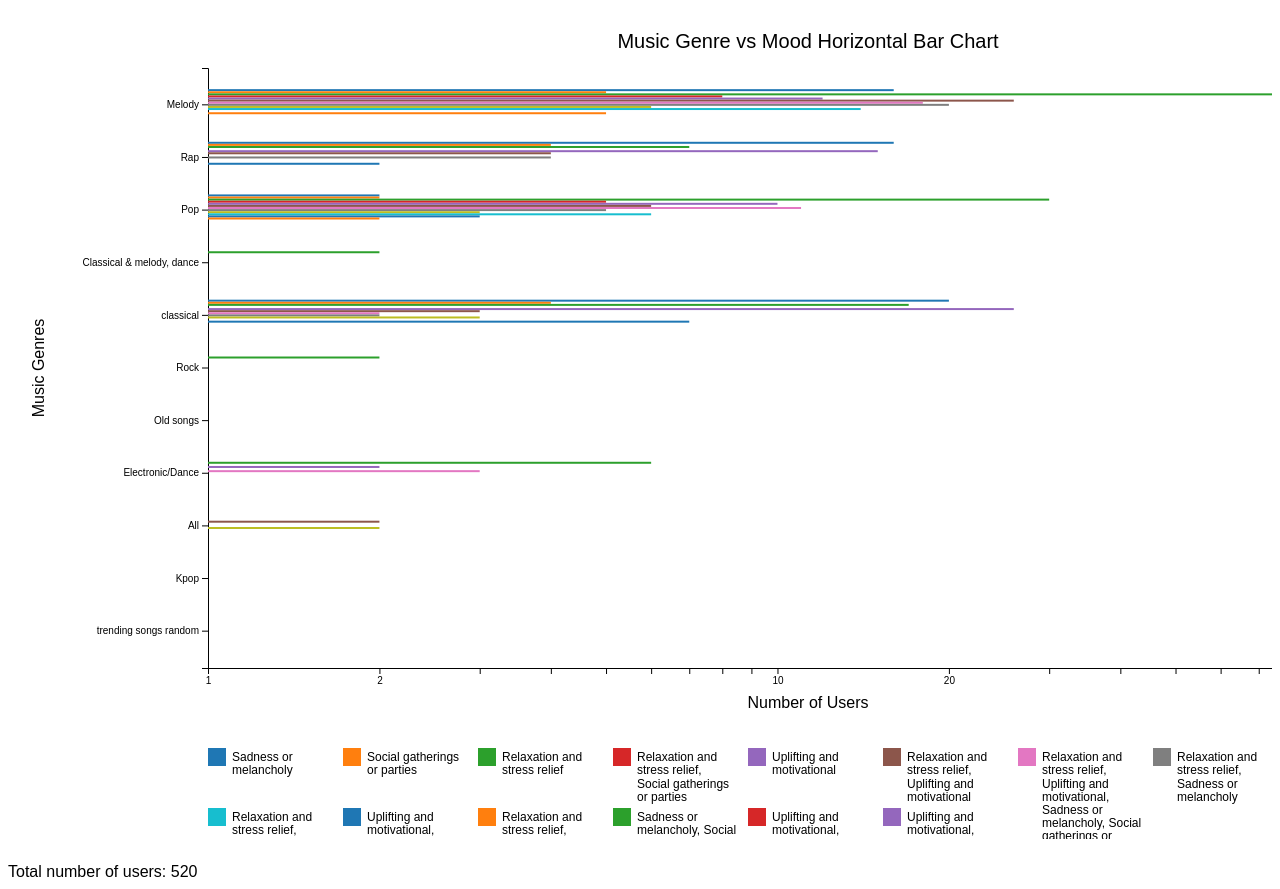
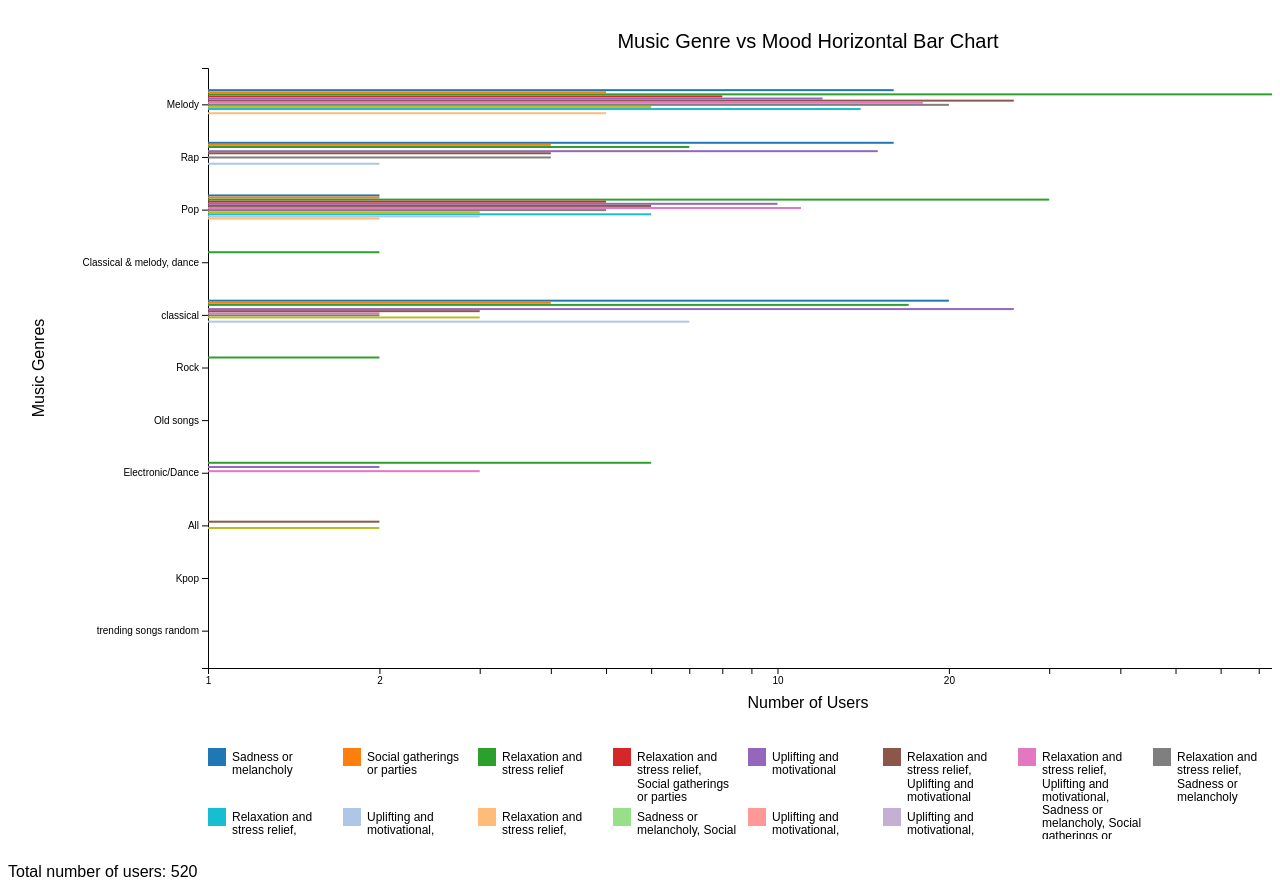
Before and after one commit to jliu233/info5100project1, a plain HTML site: page index.html in a window 1280 px wide. Drawn offline with nearby package versions, Linux system fonts and the light colour scheme.

Commit message:
customized the colors

```diff
--- a/index.html
+++ b/index.html
@@ -102,7 +102,31 @@
             ])
             .range([0, width]);
 
-          const colorScale = d3.scaleOrdinal(d3.schemeCategory10).domain(moods);
+          const colorScale = d3
+            .scaleOrdinal()
+            .domain(moods)
+            .range([
+              "#1f77b4",
+              "#ff7f0e",
+              "#2ca02c",
+              "#d62728",
+              "#9467bd",
+              "#8c564b",
+              "#e377c2",
+              "#7f7f7f",
+              "#bcbd22",
+              "#17becf",
+              "#aec7e8",
+              "#ffbb78",
+              "#98df8a",
+              "#ff9896",
+              "#c5b0d5",
+              "#c49c94",
+              "#f7b6d2",
+              "#c7c7c7",
+              "#dbdb8d",
+              "#9edae5",
+            ]);
 
           svg
             .append("text")
```
